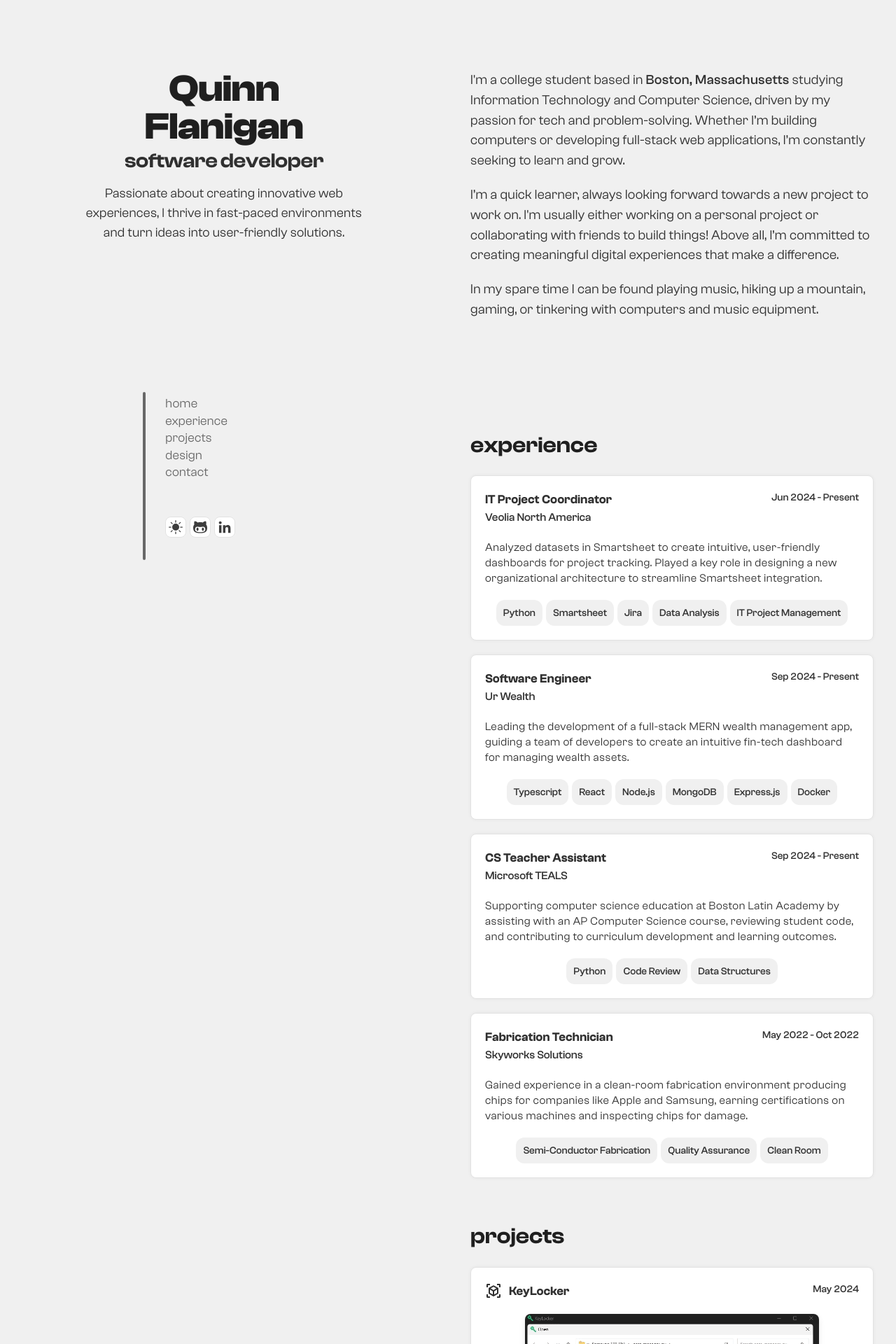
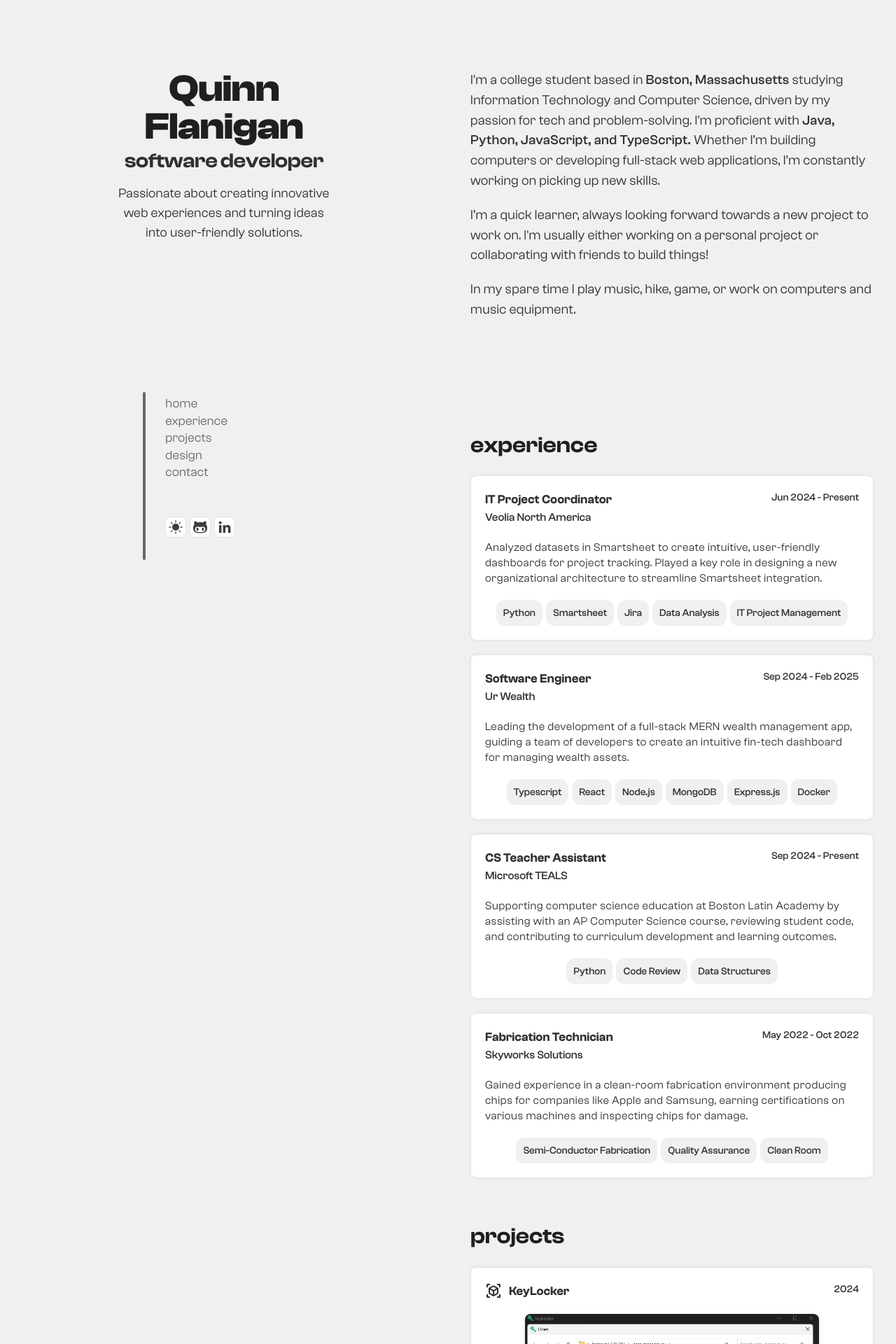
Before and after one commit to qinflan/portfolio, a React (Vite) app in the folder portfolio/client/: page / in a window 1280 px wide. Shown: the top 1920 px of the page at 70% size. Built offline with nearby package versions, Linux system fonts and the light colour scheme; a web font is replaced by a local one.

Commit message:
update information

```diff
--- a/portfolio/client/src/components/pages/experience/WorkData.ts
+++ b/portfolio/client/src/components/pages/experience/WorkData.ts
@@ -9,7 +9,7 @@
     {
       title: "Software Engineer",
       company: "Ur Wealth",
-      dates: "Sep 2024 - Present",
+      dates: "Sep 2024 - Feb 2025",
       description: "Leading the development of a full-stack MERN wealth management app, guiding a team of developers to create an intuitive fin-tech dashboard for managing wealth assets.",
       skills: ["Typescript", "React", "Node.js", "MongoDB", "Express.js", "Docker"]
     },
--- a/portfolio/client/src/components/pages/projects/ProjectData.ts
+++ b/portfolio/client/src/components/pages/projects/ProjectData.ts
@@ -1,7 +1,7 @@
 export const projectData = [
     {
       title: "KeyLocker",
-      dates: "May 2024",
+      dates: "2024",
       description: "Created a secure password manager desktop app with encrypted storage, using Fernet Encryption for secure password handling and unique user keys. Designed a minimal user interface with Figma, Adobe Illustrator, and CustomTkinter to enhance user experience.",
       skills: ["Python", "Cryptography", "Custom Tkinter", "Git", "Figma"],
       gif: "/assets/keylocker-portfolio.gif",
@@ -9,14 +9,14 @@
     },
     {
       title: "Gradelab",
-      dates: "Ongoing",
+      dates: "2024",
       description: "Developed key frontend components and backend API endpoints, optimizing data transfer. Integrated Chart.js for class statistics visualization and OpenAI for real-time dataset analysis. Modeled and maintained MySQL databases with Sequelize ORM in AWS RDS, enhancing data accessibility.",
       skills: ["Javascript", "React", "Node.js", "AWS", "MySQL", "Express.js"],
       gif: "/assets/gradelabs-demo.gif",
     },
     {
         title: "Portfolio Website",
-        dates: "Fall 2024",
+        dates: "2024",
         description: "You are looking at it! :)",
         skills: ["Typescript", "React", "Tailwind", "Node.js", "Git", "Figma"],
         repo: "https://github.com/qinflan/portfolio"
--- a/portfolio/client/src/components/ui/LeftPanel.css
+++ b/portfolio/client/src/components/ui/LeftPanel.css
@@ -64,7 +64,7 @@
     letter-spacing: 0.36px;
     font-weight: 400;
     text-wrap: auto;
-    max-width: 400px;
+    max-width: 302px;
     color: var(--secondary-text);
     margin-top: 10px;
     text-align: center;
@@ -96,6 +96,12 @@
     transition: 0.4s;
     box-shadow: 5px 5px 0 -2px var(--button-shadow), 5px 5px 0 0 var(--button-stroke);
     background-color: var(--button-background-hover);
+  }
+
+
+  .avatar-img {
+    width: 250px;
+    display:none;
   }
 
 @media (max-width: 768px) {
--- a/portfolio/client/src/components/ui/LeftPanel.tsx
+++ b/portfolio/client/src/components/ui/LeftPanel.tsx
@@ -14,7 +14,7 @@
                         software developer
                     </h3>
                     <h3 className="mantra-text">
-                        Passionate about creating innovative web experiences, I thrive in fast-paced environments and turn ideas into user-friendly solutions.
+                        Passionate about creating innovative web experiences and turning ideas into user-friendly solutions.
                     </h3>
                 </div>
                 <div className="mobile-socials-container">
--- a/portfolio/client/src/components/ui/RightPanel.tsx
+++ b/portfolio/client/src/components/ui/RightPanel.tsx
@@ -18,13 +18,13 @@
         <div className="scroll-right-panel">
             <div className="about-me" ref={aboutRef} id="about">
                 <p>I'm a college student based in <span className="emphasis-text">Boston, Massachusetts</span> studying Information Technology and Computer Science,
-                    driven by my passion for tech and problem-solving. Whether I’m building computers or developing full-stack web applications,
-                    I’m constantly seeking to learn and grow.
+                    driven by my passion for tech and problem-solving. I'm proficient with <span className="emphasis-text">Java, Python, JavaScript, and TypeScript.</span> Whether I’m building computers or developing full-stack web applications,
+                    I’m constantly working on picking up new skills.
                 </p>
 
-                <p>I’m a quick learner, always looking forward towards a new project to work on. I'm usually either working on a personal project or collaborating with friends to build things! Above all, I’m committed to creating meaningful digital experiences that make a difference.</p>
+                <p>I’m a quick learner, always looking forward towards a new project to work on. I'm usually either working on a personal project or collaborating with friends to build things!</p>
 
-                <p>In my spare time I can be found playing music, hiking up a mountain, gaming, or tinkering with computers and music equipment.
+                <p>In my spare time I play music, hike, game, or work on computers and music equipment.
                 </p>
             </div>
             <div className="relative w-full" ref={workRef} id="experience">
```
